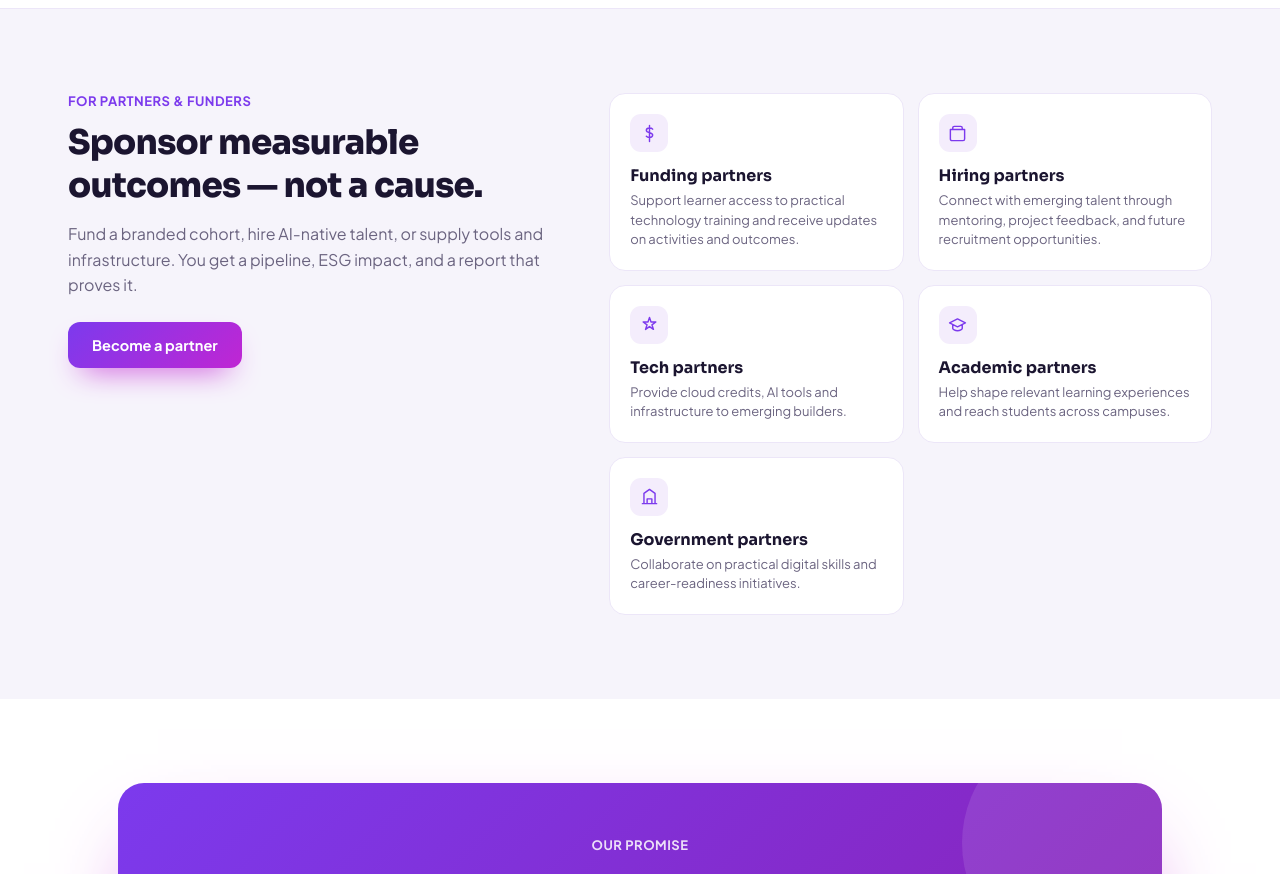
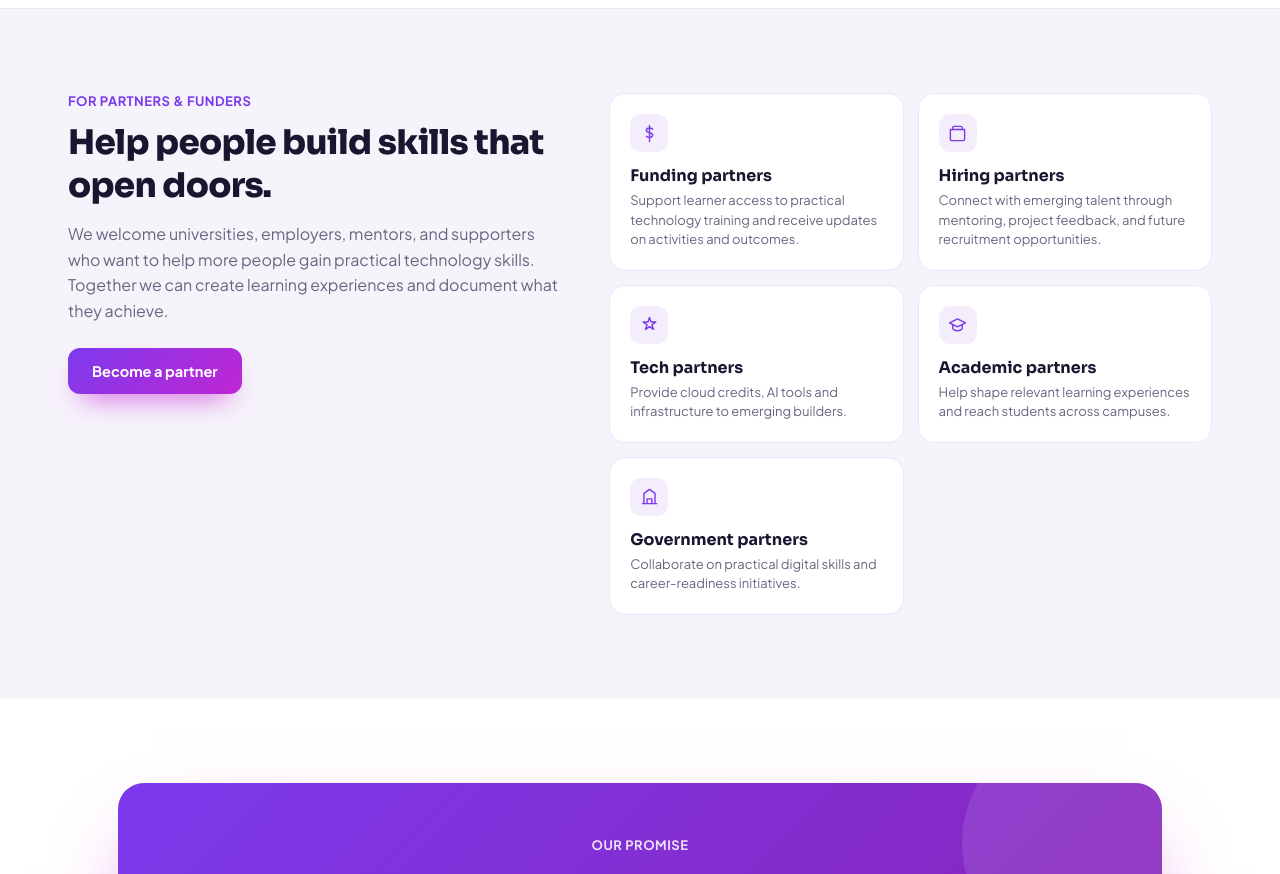
Before and after one commit to techascend-cohort-2/techascend-platform, a Next.js app: page / in a window 1280 px wide. Shown: the part 4120-4994 px from the top of the page. Built offline with nearby package versions, Linux system fonts and the light colour scheme; no server answers; the database is empty.

Commit message:
Improve public-site clarity and credibility: components/Partners.tsx

```diff
--- a/components/Partners.tsx
+++ b/components/Partners.tsx
@@ -9,11 +9,9 @@ export default function Partners() {
         <div className={styles.grid}>
           <div className={styles.intro}>
             <div className="eyebrow">FOR PARTNERS &amp; FUNDERS</div>
-            <h2 className={styles.title}>Sponsor measurable outcomes — not a cause.</h2>
+            <h2 className={styles.title}>Help people build skills that open doors.</h2>
             <p className={styles.lede}>
-              Fund a branded cohort, hire AI-native talent, or supply tools and
-              infrastructure. You get a pipeline, ESG impact, and a report that proves
-              it.
+              We welcome universities, employers, mentors, and supporters who want to help more people gain practical technology skills. Together we can create learning experiences and document what they achieve.
             </p>
             <a href="/apply?role=partner" className={styles.cta}>
               Become a partner
```
